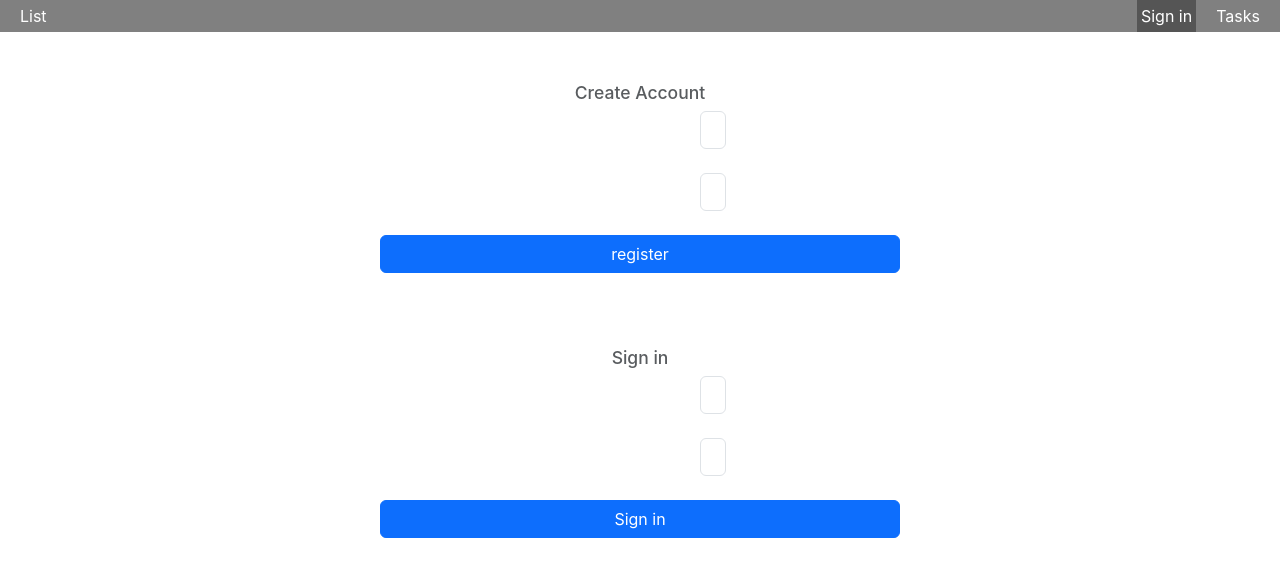
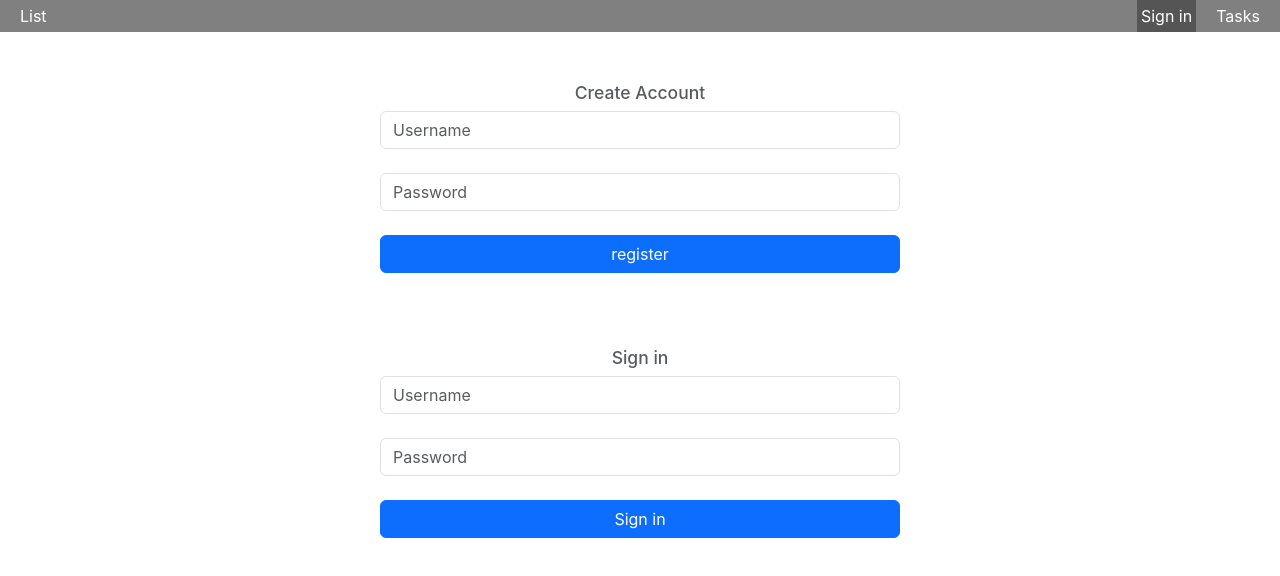
Before and after one commit to susungchung/TODOList, a React (Create React App) app in the folder frontend/: page /signin in a window 1280 px wide. Shown: the top 576 px of the page. Built offline with nearby package versions, Linux system fonts and the light colour scheme; the HTML template or start-up script is replaced by a standard one.

Commit message:
fix error caused by accessing undefined object while creating a new task

```diff
--- a/frontend/src/components/CreateTask.js
+++ b/frontend/src/components/CreateTask.js
@@ -16,7 +16,7 @@ export default function CreateTask(props){
 
 function onCreateSubmit(event){
     var username = ""
-    if (this.props_clone.state) username = this.props_clone.state.username;
+    if (this.state) username = this.state.username;
     event.preventDefault();
     if (event.target.new_task.value === '') {
         console.log('empty');
@@ -24,7 +24,7 @@ function onCreateSubmit(event){
     }
     // make call to the backend
     const data = {new_task:event.target.new_task.value,username:username}
-    console.log(JSON.stringify(data));
+    //console.log('onCreateSubmit',JSON.stringify(data));
     fetch(process.env.REACT_APP_SERVER_URL+'list/create',{method:"post",headers:{'Content-Type': 'application/json'},body:JSON.stringify(data),mode: 'cors'})
     .then(res=>{return res.json()}).then(data=>{this.dispatch({type:"READ",data:data})})
     event.target.reset();
--- a/frontend/src/components/Signin.css
+++ b/frontend/src/components/Signin.css
@@ -7,8 +7,8 @@
     font-size: 20px;
 }
 .form-input {
-    margin-right:700px;
-    margin-left:700px;
+    width:520px;
+    margin: auto;
 }
 .submit-btn{
     width: 520px;
--- a/frontend/src/components/WholeList.css
+++ b/frontend/src/components/WholeList.css
@@ -19,6 +19,7 @@
   margin-right:10px;
   margin-left:10px;
   margin-top:30px;
+  width: 340px;
 }
 
 .todo_component{
@@ -27,9 +28,11 @@
   align-content: flex-end;
   background-color: white;
   border-radius: 7px;
-  margin-top:3px;
+  margin-top:0px;
   padding:3px;
   padding-left:10px;
+  width:300px;
+  height:100px;
 }
 
 .task_forms{
--- a/frontend/src/components/WholeList.js
+++ b/frontend/src/components/WholeList.js
@@ -68,11 +68,9 @@ function WholeList(){
     let user_id = ''
     let signinStatus = false;
     if (current_state){
-      console.log(current_state)
       signinStatus = current_state.signinStatus;
       if (signinStatus) user_id = current_state.user_id;
     }
-    console.log(user_id);
 
     useEffect(
       ()=>{
@@ -84,7 +82,6 @@ function WholeList(){
           }
           throw res;
         }).then(data =>{
-          console.log("wholelist" + data);
           dispatch({type:"READ",data:data});
         }).catch(error=>{
           console.error(error);
```
